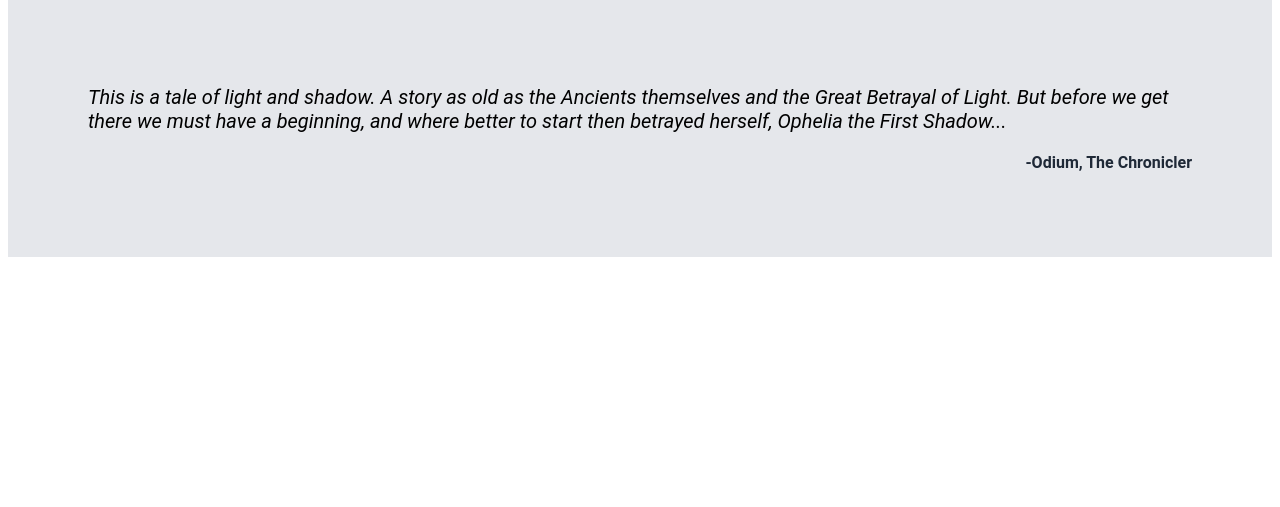
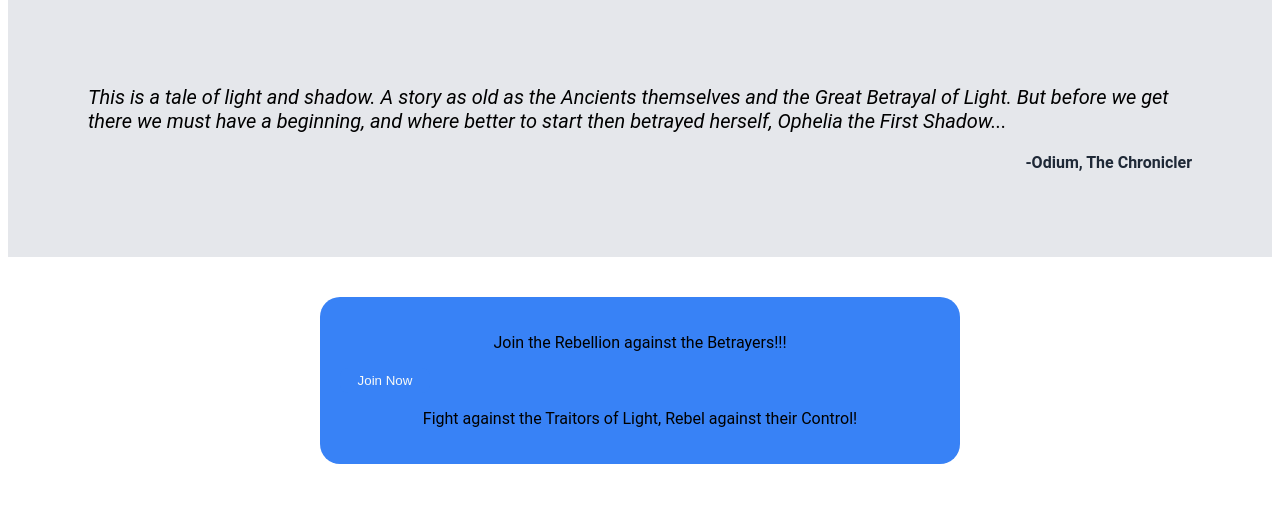
Before and after one commit to LBSibanda/Landing_Page, a plain HTML site: page index.html in a window 1280 px wide. Shown: the part 695-1202 px from the top of the page. Before the commit the page ends 960 px from the top, so only its background shows below. Drawn offline with Linux system fonts and the light colour scheme.

Commit message:
Added call to action section-needs revisions

```diff
--- a/index.html
+++ b/index.html
@@ -71,5 +71,13 @@
             </div>
         </div>
 
+        <div class="last">
+            <div class="call">
+                <p class="t_call">Join the Rebellion against the Betrayers!!!</p>
+                <button class="callsign">Join Now</button>
+                <p class="b_call">Fight against the Traitors of Light, Rebel against their Control!</p>
+            </div>
+        </div>
+
     </body>
 </html>
--- a/style.css
+++ b/style.css
@@ -119,6 +119,7 @@
     text-align: start;
     font-size: 20px;
     font-style: italic;
+    font-weight: light;
 
 }
 
@@ -128,3 +129,22 @@
     font-weight: bold;
 
 }
+
+.last {
+    padding: 40px;
+    display: flex;
+    justify-content: center;
+    align-items: center;
+}
+
+.call {
+    background-color:#3882F6;
+    border-radius: 20px;
+    padding: 20px;
+    width: 600px;
+}
+
+.callsign {
+    border:10px  #F9FAF8;
+
+}
```
